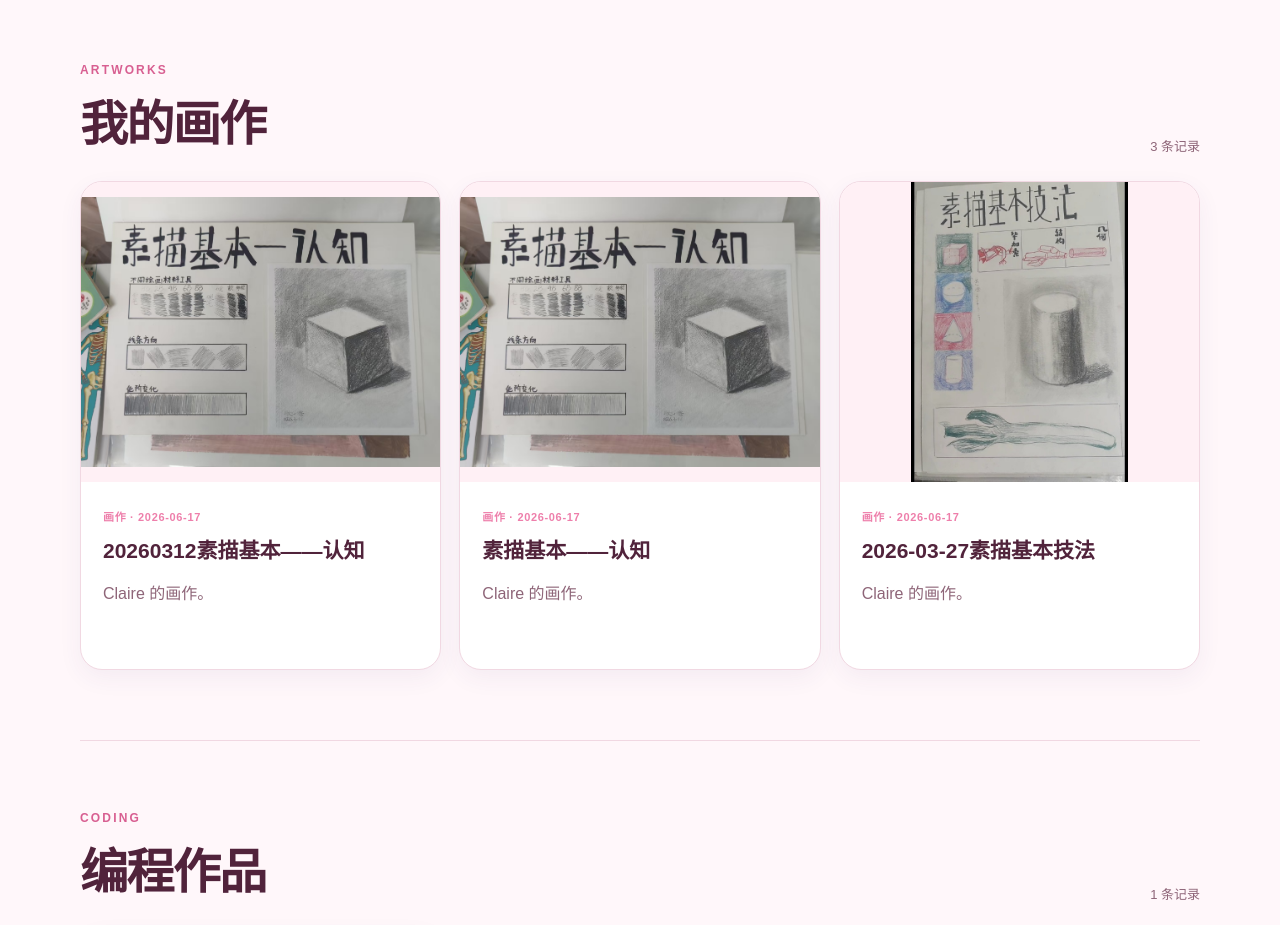
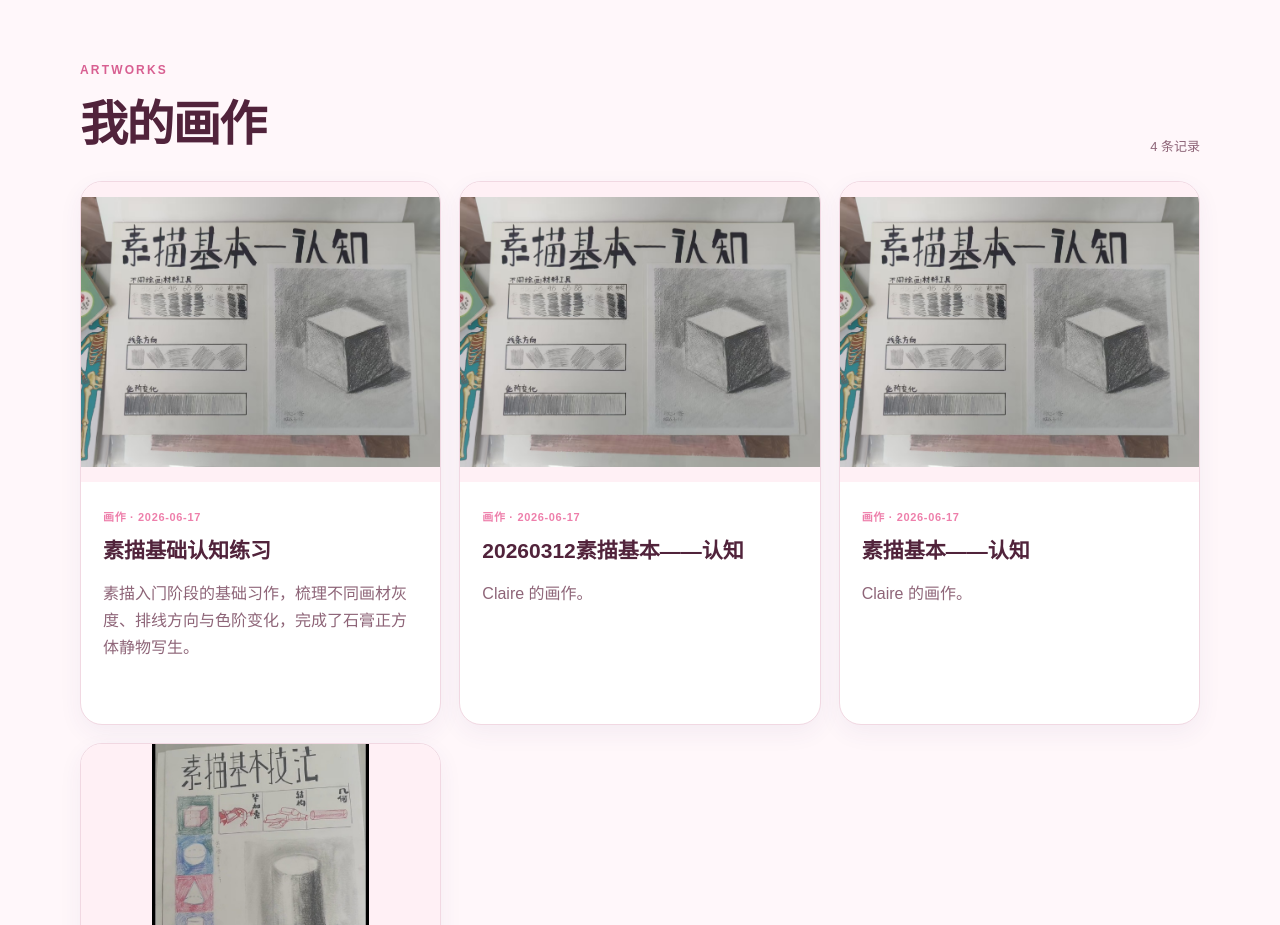
Before and after one commit to zj05409/Claire, a plain HTML site: page index.html in a window 1280 px wide. Shown: the part 1520-2445 px from the top of the page. Drawn offline with Linux system fonts and the light colour scheme.

Commit message:
Publish artwork: 素描基础认知练习

```diff
--- a/artworks-data.js
+++ b/artworks-data.js
@@ -1,5 +1,12 @@
-window.CLAIRE_ARTWORKS_VERSION = "20260617140218";
+window.CLAIRE_ARTWORKS_VERSION = "20260617144356";
 window.CLAIRE_ARTWORKS = [
+  {
+    "slug": "artwork-2026-06-17-d2f2175b",
+    "title": "素描基础认知练习",
+    "date": "2026-06-17",
+    "summary": "素描入门阶段的基础习作，梳理不同画材灰度、排线方向与色阶变化，完成了石膏正方体静物写生。",
+    "image": "assets/artworks/artwork-2026-06-17-d2f2175b.jpg"
+  },
   {
     "slug": "20260312",
     "title": "20260312素描基本——认知",
--- a/index.html
+++ b/index.html
@@ -70,7 +70,7 @@
   </dialog>
 
   <script src="compositions-data.js?v=20260612183624"></script>
-  <script src="artworks-data.js?v=20260617140218"></script>
+  <script src="artworks-data.js?v=20260617144356"></script>
   <script src="data.js?v=20260611-4"></script>
   <script src="site.js?v=20260611-3"></script>
 </body>
```
Also changed, not shown: assets/artworks/artwork-2026-06-17-d2f2175b.jpg (added).
